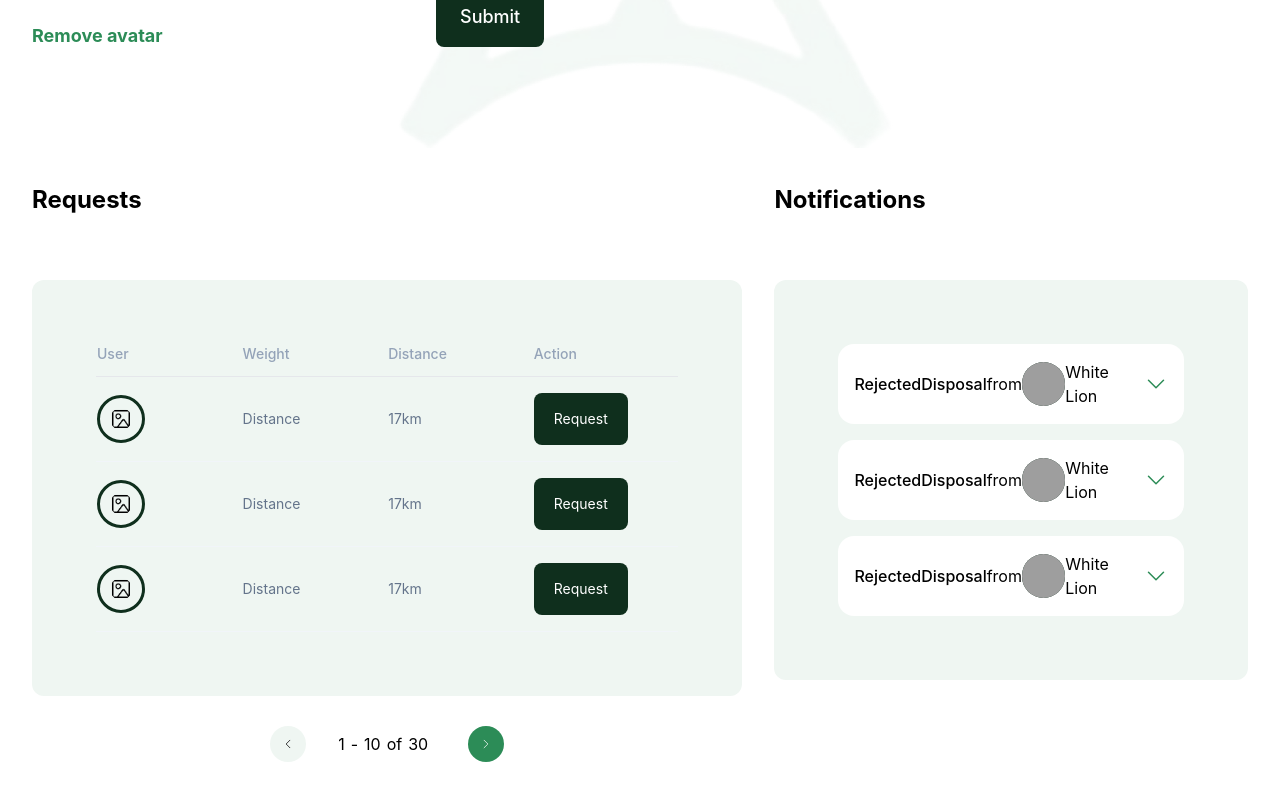
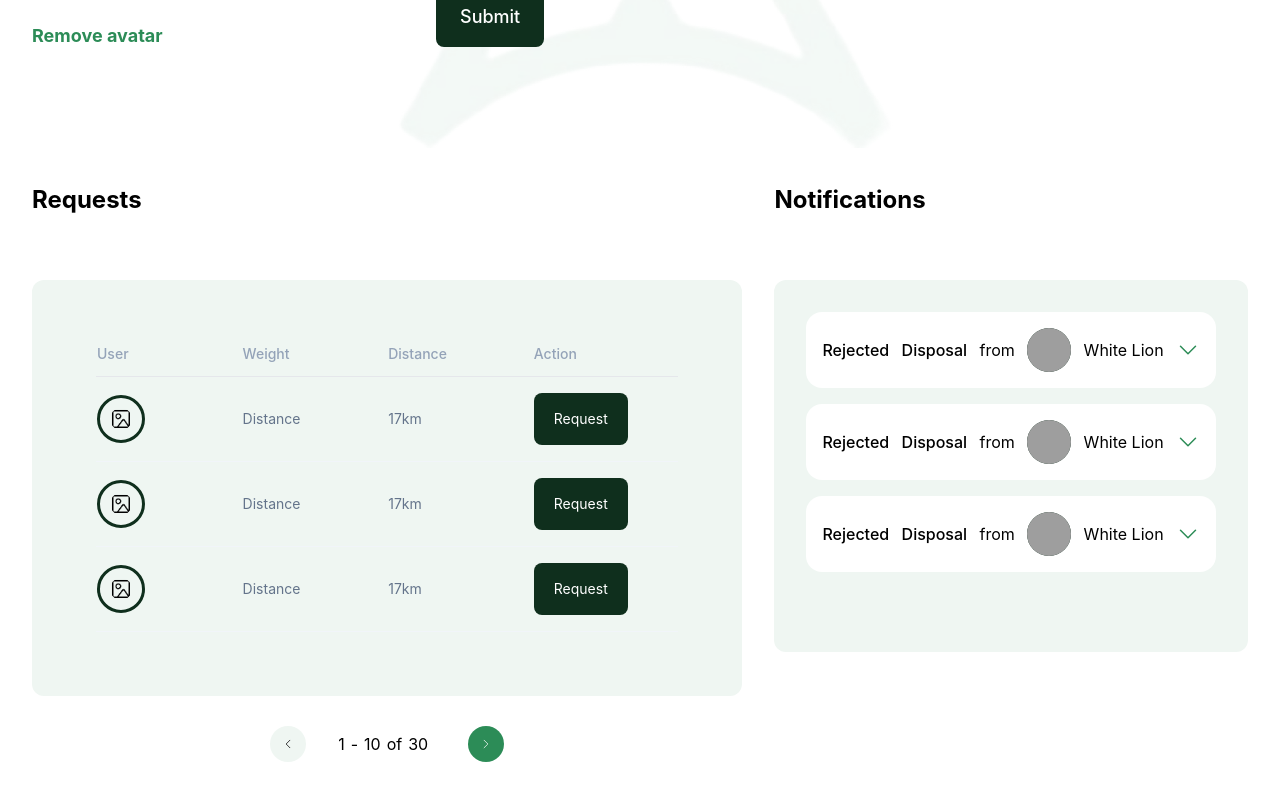
Before and after one commit to acendlabs/eco, a React (Create React App) app: page / in a window 1280 px wide. Shown: the part 424-1224 px from the top of the page. Built offline with nearby package versions, Linux system fonts and the light colour scheme; grey boxes are pictures that could not be loaded.

Commit message:
notification comp updated

```diff
--- a/src/components/layout/Notifications.jsx
+++ b/src/components/layout/Notifications.jsx
@@ -7,7 +7,7 @@ const Notifications = () => {
       <h2 className="text-2xl font-bold mt-8 mb-8 md:mb-16 space-x-8">
         Notifications
       </h2>
-      <div className="w-full h-auto p-2 md:p-16 rounded-xl bg-[#EFF6F2] space-y-4 py-8">
+      <div className="w-full h-auto p-2 md:px-8 pt-8 pb-20 rounded-xl bg-[#EFF6F2] space-y-4">
         {notifications.map((item, i) => {
           return (
             <div
```
